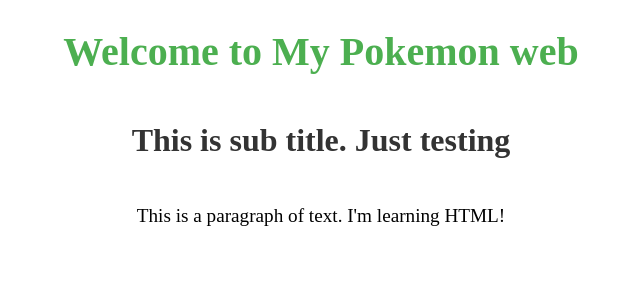
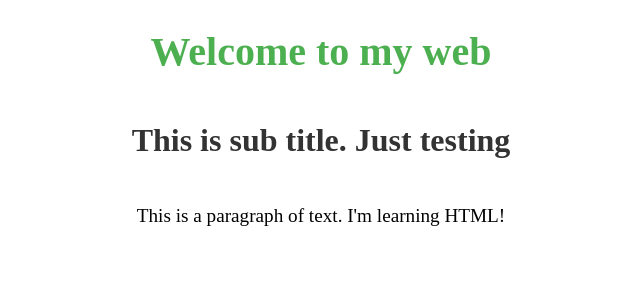
Before and after one commit to Bryan8470/code, a Flask app: template templates/index.html in a window 1280 px wide. Shown: the top 300 px of the page, without its empty margins (319-959 px from the left). Run offline with Flask 3, Linux system fonts and the light colour scheme; the template is opened without the code that fills it, so the values that code supplies are empty.

Commit message:
second commit

```diff
--- a/main.py
+++ b/main.py
@@ -7,4 +7,4 @@
 
 @app.route('/')
 def hello_world():
-    return 'Hello from Flask!'
+    return 'Hello from Bryan!'
--- a/templates/index.html
+++ b/templates/index.html
@@ -5,7 +5,7 @@
     <title>My First Webpage</title>
 </head>
 <body>
-    <h1>Welcome to My Pokemon web</h1>
+    <h1>Welcome to my web</h1>
     <h2>This is sub title. Just testing</h2>
     <p>This is a paragraph of text. I'm learning HTML!</p>
 </body>
```
